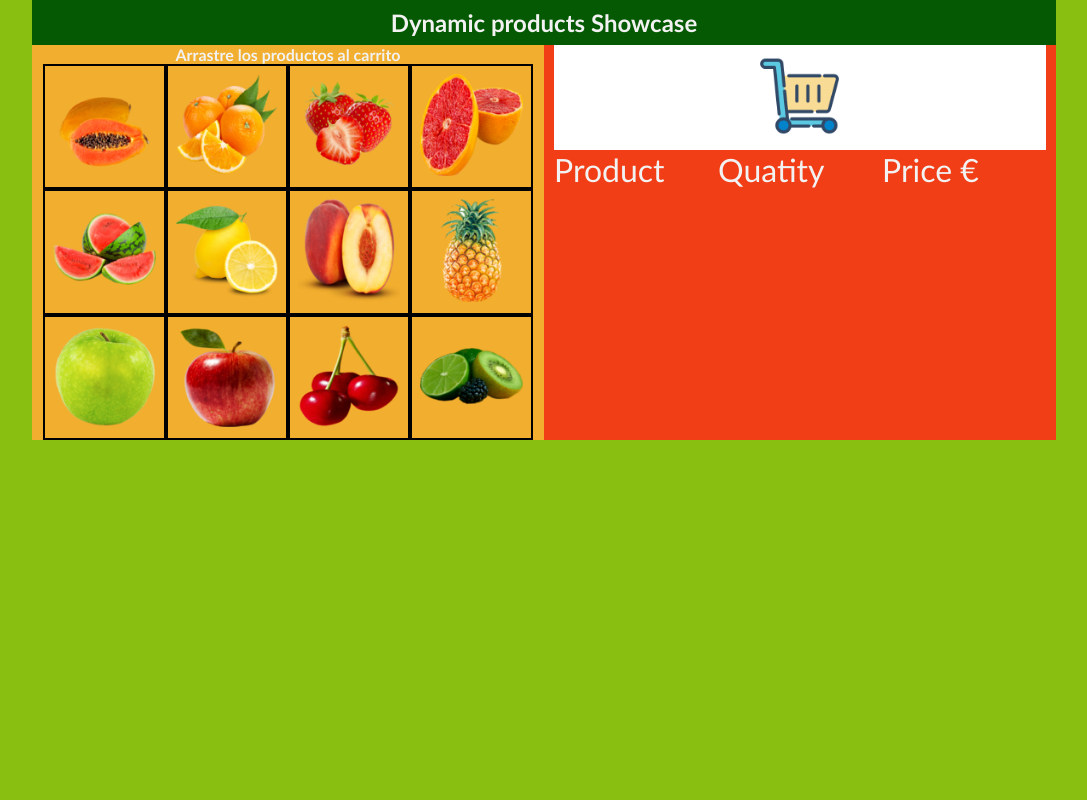
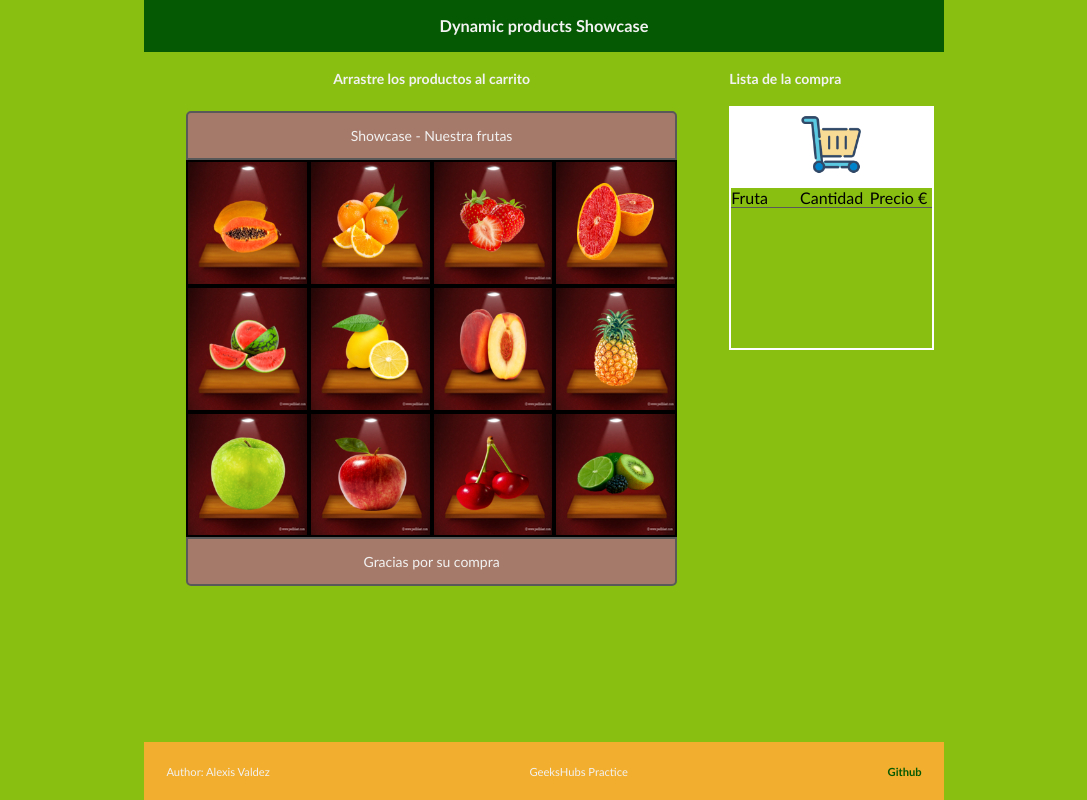
Before and after one commit to oscarval/Bootcamp-GeeksHubs---Practica-2---Dynamic-products-showcase, a website built with webpack: page src/index.html in a window 1280 px wide. Shown: the whole page, without its empty margins (96-1183 px from the left). Built offline with nearby package versions, Linux system fonts and the light colour scheme.

Commit message:
Refactor style layout Add background images List of products added

```diff
--- a/package.json
+++ b/package.json
@@ -31,6 +31,7 @@
     "babel-plugin-transform-class-properties": "^6.24.1",
     "copy-webpack-plugin": "^5.1.1",
     "css-loader": "^3.5.3",
+    "file-loader": "^6.0.0",
     "html-webpack-plugin": "^4.3.0",
     "html-webpack-template": "^6.2.0",
     "mini-css-extract-plugin": "^0.9.0",
--- a/src/index.html
+++ b/src/index.html
@@ -14,14 +14,12 @@
 
 <body>
   <header>
-    <nav class="navbar">
-      <h1><%= htmlWebpackPlugin.options.title %></h1>
-    </nav>
+    <h3><%= htmlWebpackPlugin.options.title %></h3>
   </header>
   <!-- main container -->
   <main class="main-container">
     <!-- section showcase -->
-    <div class="showcase-container">
+    <section class="showcase-container">
       <div class="showcase-content">
         <div class="showcase-header">
           <h4>
@@ -29,57 +27,64 @@
           </h4>
         </div>
         <div class="showcase-grid">
+          <div class="showcase-grid-header">Showcase - Nuestra frutas</div>
           <div class="showcase-grid-content">
             <div class="showcase-row">
-              <div class="showcase-col dragabble">
+              <div class="showcase-col draggable">
                 <img draggable="true" id="papaya" src="./assets/img/papaya.png" class="img-fluid" alt="">
               </div>
-              <div class="showcase-col dragabble">
+              <div class="showcase-col draggable">
                 <img draggable="true" id="naranja" src="./assets/img/naranja.png" class="img-fluid" alt="">
               </div>
-              <div class="showcase-col dragabble">
+              <div class="showcase-col draggable">
                 <img draggable="true" id="fresa" src="./assets/img/fresa.png" class="img-fluid" alt="">
               </div>
-              <div class="showcase-col dragabble">
+              <div class="showcase-col draggable">
                 <img draggable="true" id="pomelo" src="./assets/img/pomelo.png" class="img-fluid" alt="">
               </div>
             </div>
             <div class="showcase-row">
-              <div class="showcase-col dragabble">
+              <div class="showcase-col draggable">
                 <img draggable="true" id="sandia" src="./assets/img/sandia.png" class="img-fluid" alt="">
               </div>
-              <div class="showcase-col dragabble">
+              <div class="showcase-col draggable">
                 <img draggable="true" id="limon" src="./assets/img/limon.png" class="img-fluid" alt="">
               </div>
-              <div class="showcase-col dragabble">
+              <div class="showcase-col draggable">
                 <img draggable="true" id="melocoton" src="./assets/img/melocoton.png" class="img-fluid" alt="">
               </div>
-              <div class="showcase-col dragabble">
+              <div class="showcase-col draggable">
                 <img draggable="true" id="pina" src="./assets/img/pina.png" class="img-fluid" alt="">
               </div>
             </div>
             <div class="showcase-row">
-              <div class="showcase-col dragabble">
+              <div class="showcase-col draggable">
                 <img draggable="true" id="manazana-verde" src="./assets/img/manza-verde.png" class="img-fluid" alt="">
               </div>
-              <div class="showcase-col dragabble">
+              <div class="showcase-col draggable">
                 <img draggable="true" id="manzana-roja" src="./assets/img/manzana-roja.png" class="img-fluid" alt="">
               </div>
-              <div class="showcase-col dragabble">
+              <div class="showcase-col draggable">
                 <img draggable="true" id="cereza" src="./assets/img/cereza.png" class="img-fluid" alt="">
               </div>
-              <div class="showcase-col dragabble">
+              <div class="showcase-col draggable">
                 <img draggable="true" id="kiwi" src="./assets/img/kiwi.png" class="img-fluid" alt="">
               </div>
             </div>
           </div>
+          <div class="showcase-grid-footer">Gracias por su compra</div>
         </div>
       </div>
-    </div>
+    </section>
 
     <!-- section car list -->
-    <div class="carlist-container">
+    <aside class="carlist-container">
       <div class="carlist-content">
+        <div class="carlist-header">
+          <h4>
+            Lista de la compra
+          </h4>
+        </div>
         <div class="carlist-car">
           <div id="dropShoppingCar">
             <img src="./assets/img/shopping-car.png" class="img-fluid" alt="Car">
@@ -87,13 +92,22 @@
         </div>
         <div class="carlist-products">
           <div class="carlist-product-item">
-            <div class="product-name">Product</div>
-            <div class="product-quantity">Quatity</div>
-            <div class="product-price">Price €</div>
+            <div class="product-name">Fruta</div>
+            <div class="product-quantity">Cantidad</div>
+            <div class="product-price">Precio €</div>
           </div>
         </div>
       </div>
+    </aside>
+  </main>
+  <footer>
+    <div class="column">Author: Alexis Valdez</div>
+    <div class="column">GeeksHubs Practice</div>
+    <div class="column">
+      <a href="https://github.com/oscarval/Bootcamp-GeeksHubs-Practica-2-Dynamic-products-showcase"
+        target="_blank">Github</a>
     </div>
+  </footer>
 </body>
 
 </html>
--- a/src/js/contollers/showcase.controller.js
+++ b/src/js/contollers/showcase.controller.js
@@ -48,10 +48,15 @@
   };
 
   onDrop = (e) => {
-    this.dragDropController.onDrop(e, this.objectDomDropTarget);
-    const productId = event.dataTransfer.getData("Text");
-    if(productId){
-      this.shoppingcarController.addProduct(productId);
+    if (
+      e.target.id === this.objectDomDropTarget.id ||
+      e.path[1].id === this.objectDomDropTarget.id
+    ) {
+      this.dragDropController.onDrop(e, this.objectDomDropTarget);
+      const productId = e.dataTransfer.getData("Text");
+      if (productId) {
+        this.shoppingcarController.addProduct(productId);
+      }
     }
   };
 }
--- a/src/styles/index.scss
+++ b/src/styles/index.scss
@@ -11,59 +11,87 @@
 $colorT3: #a6a6a6;
 $colorT4: #737373;
 $colorT5: #595959;
-
-* {
-  margin: 0;
-  padding: 0;
-}
+$colorT6: #000;
 
 body {
+  margin: 0 auto;
+  display: flex;
+  flex-direction: column;
   background: $colorB2;
   color: $colorT1;
   font-family: "Calibri", Helvetica, sans-serif;
-  font-size: 16px;
+  font-size: 14px;
+  min-height: 100vh;
+  max-width: 800px;
+}
+a {
+  all: unset;
+  cursor: pointer;
+  color: $colorB1;
+  font-weight: bold;
 }
 
 header {
-  max-width: 80vw;
-  margin: 0 auto;
+  text-align: center;
+  background: $colorB1;
 }
 
-.navbar {
+main {
+  // background: $colorB5;
+  flex: 1;
+}
+
+footer {
+  display: flex;
+  flex-direction: row;
+  justify-content: space-between;
   text-align: center;
-  background: $colorB1;
-  padding: 1vh 0;
+  background: $colorB3;
+  padding: 2em 0;
+  font-size: 0.7rem;
+  .column {
+    padding: 0 2em;
+  }
 }
 
 .main-container {
-  max-width: 80vw;
-  margin: 0 auto;
-  background: $colorB3;
+  // max-width: 80vw;
+  // margin: 0 auto;
+  // background: $colorB3;
   display: flex;
   flex-direction: row;
   justify-content: space-around;
-  .container {
-    display: flex;
-  }
 }
 .showcase-container {
-  flex: 1 0 0;
+  flex: 1.3 0 0;
   .showcase-content {
     display: flex;
     flex-direction: column;
     align-items: center;
     .showcase-grid {
+      padding: 5px 3em;
       display: flex;
-      flex-wrap: wrap;
+      flex-direction: column;
+      .showcase-grid-header {
+        text-align: center;
+        background-color: $colorB4;
+        border: 2px solid $colorT5;
+        border-radius: 5px 5px 0 0;
+        padding: 1em;
+      }
       .showcase-grid-content {
-        flex-basis: 100vw;
+        display: flex;
+        flex-direction: column;
+        justify-content: space-around;
         .showcase-row {
           display: flex;
           flex-direction: row;
           .showcase-col {
-            padding: 0.5em;
-            //       text-align: center;
-            //       flex: 1 0 3vw;
+            background: url("../assets/img/back.jpg") no-repeat center center;
+            background-size: cover;
+            flex: 1 0 0%;
+            padding: 1.5em;
+            text-align: center;
             border: 2px solid black;
             img {
               cursor: move;
@@ -71,13 +99,20 @@
           }
         }
       }
+      .showcase-grid-footer {
+        text-align: center;
+        background-color: $colorB4;
+        border: 2px solid $colorT5;
+        border-radius: 0 0 5px 5px;
+        padding: 1em;
+      }
     }
   }
 }
 
 .carlist-container {
-  flex: 1 0 0;
-  background: $colorB5;
+  flex: 1.7 0 0;
+  // background: $colorB5;
   .carlist-content {
     display: flex;
     flex-direction: column;
@@ -87,13 +122,24 @@
       background: white;
     }
     .carlist-products {
-      font-size: 2.5vw;
+      border: 2px solid white;
+      min-height: 20vh;
+      font-size: 1rem;
       .carlist-product-item {
+        color: $colorT6;
         display: flex;
         flex-direction: row;
-        justify-content: space-between;
+        justify-content: space-around;
+        &:first-child{
+            border-bottom: 1px solid $colorT5;
+        }
         div {
-          flex: 1 0 3vw;
+
+          flex: 1;
+        }
+        .product-quantity,
+        .product-price {
+          text-align: center;
         }
       }
     }
@@ -101,7 +147,7 @@
 }
 
 .img-fluid {
-  max-width: 8vw;
+  max-width: 6vw;
 }
 
 /* Draggable styles*/
```
Also changed, not shown: src/assets/img/back.jpg (added), src/assets/img/back2.webp (added), src/assets/img/back_b.png (added).
